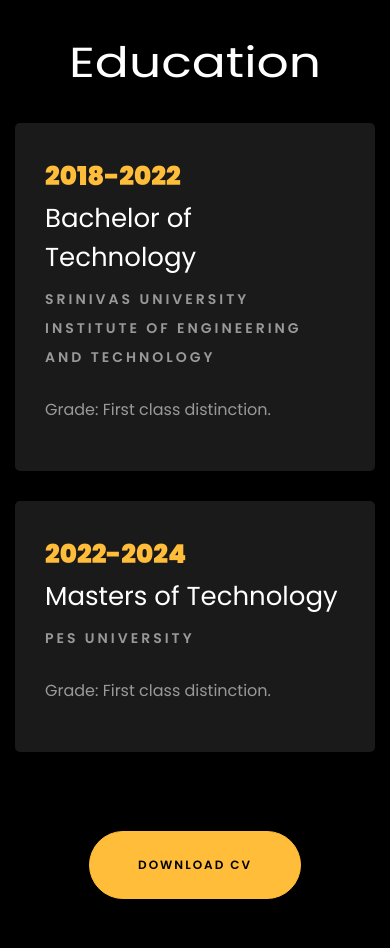
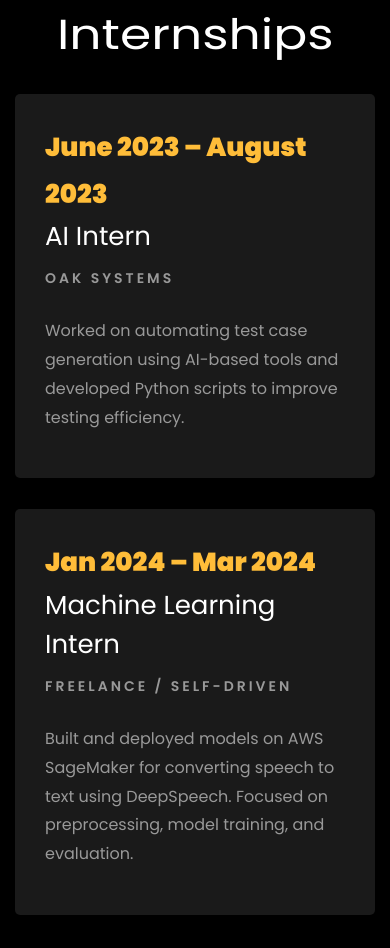
Before and after one commit to vsh232323/Portfolio-Website, a plain HTML site: page index.html in a window 390 px wide. Shown: the part 4833-5781 px from the top of the page. Drawn offline with Linux system fonts and the light colour scheme; files whose address does not match are found by name.

Commit message:
Update index.html

```diff
--- a/index.html
+++ b/index.html
@@ -363,6 +363,38 @@ organization.</p>
 			</div>
 
 		<br>
+		<!-- New Section: Internships -->
+<div class="row">
+  <h1 class="big-4">Internships</h1>
+  <div class="underline"></div>
+</div>
+<br>
+
+<div class="row">
+  <div class="col-md-6">
+    <div class="resume-wrap ftco-animate">
+      <span class="date">June 2023 – August 2023</span>
+      <h2>AI Intern</h2>
+      <span class="position">Oak Systems</span>
+      <p class="mt-4">
+        Worked on automating test case generation using AI-based tools and developed Python scripts to improve testing efficiency.
+      </p>
+    </div>
+  </div>
+
+  <div class="col-md-6">
+    <div class="resume-wrap ftco-animate">
+      <span class="date">Jan 2024 – Mar 2024</span>
+      <h2>Machine Learning Intern</h2>
+      <span class="position">Freelance / Self-driven</span>
+      <p class="mt-4">
+        Built and deployed models on AWS SageMaker for converting speech to text using DeepSpeech. Focused on preprocessing, model training, and evaluation.
+      </p>
+    </div>
+  </div>
+</div>
+
+<br>
 		<br>
 
 		<div class="row">
```
